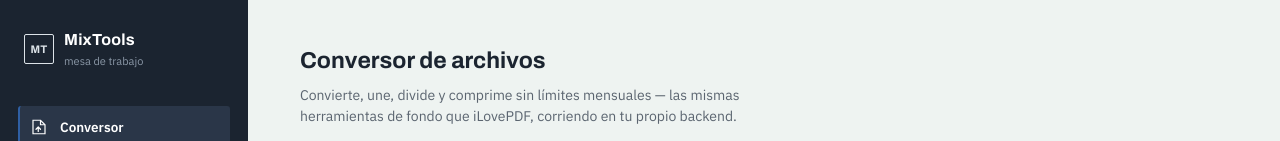
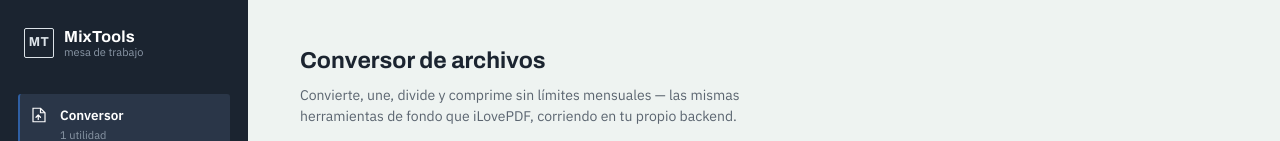
Before and after one commit to jesustr20/mixTools, a React (Vite) app in the folder frontend/: page / in a window 1280 px wide. Shown: the top 141 px of the page. Built offline with nearby package versions, Linux system fonts and the light colour scheme; no server answers.

Commit message:
fix(ui): MT mas grande, texto del brand mas junto

```diff
--- a/frontend/src/index.css
+++ b/frontend/src/index.css
@@ -205,7 +205,7 @@
 .brand-mark::before {
   content: 'MT';
   font-family: 'Archivo', sans-serif;
-  font-size: 11px;
+  font-size: 13px;
   font-weight: 700;
   letter-spacing: 0.3px;
   color: #dce3e8;
@@ -216,11 +216,13 @@
   font-weight: 700;
   letter-spacing: 0.2px;
   color: #fff;
+  line-height: 1.1;
 }
 .brand-sub {
   font-size: 11px;
   color: #8a97a6;
-  margin-top: 1px;
+  margin-top: 0;
+  line-height: 1.1;
 }
 
 .tools {
```
